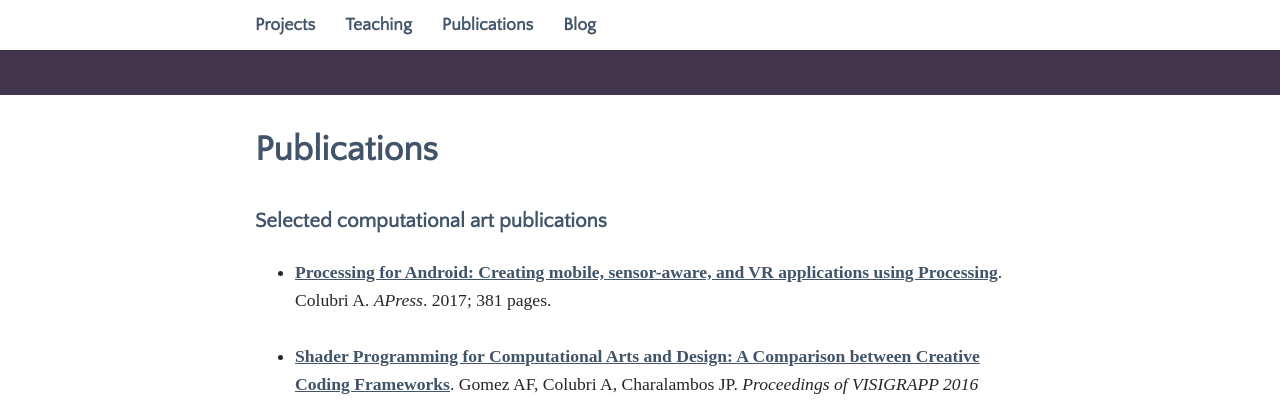
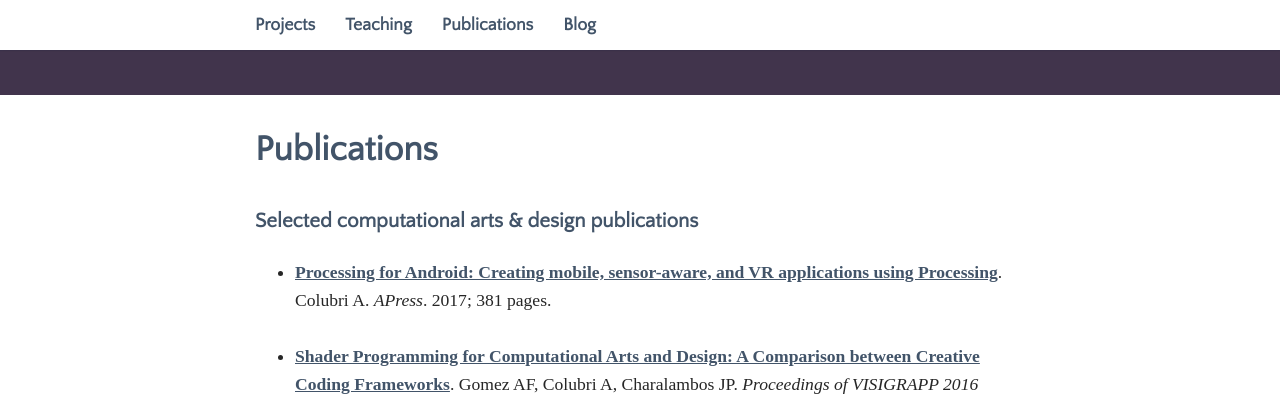
Before and after one commit to codeanticode/andrescolubri.net, a Jekyll site: the page built from _pages/03_publications.md, in a window 1280 px wide and 900 px high. Shown: the top 400 px of the window. Built offline with Jekyll 4.4.1, drawn with Linux system fonts in a browser that asks for light colours; some web fonts are replaced.

Commit message:
changed title

```diff
--- a/_pages/03_publications.md
+++ b/_pages/03_publications.md
@@ -4,7 +4,7 @@ title: Publications
 permalink: /publications/
 ---
 
-### Selected computational art publications
+### Selected computational arts & design publications
 
 <ul>
 {% for pub in site.artpublications reversed %}
```
